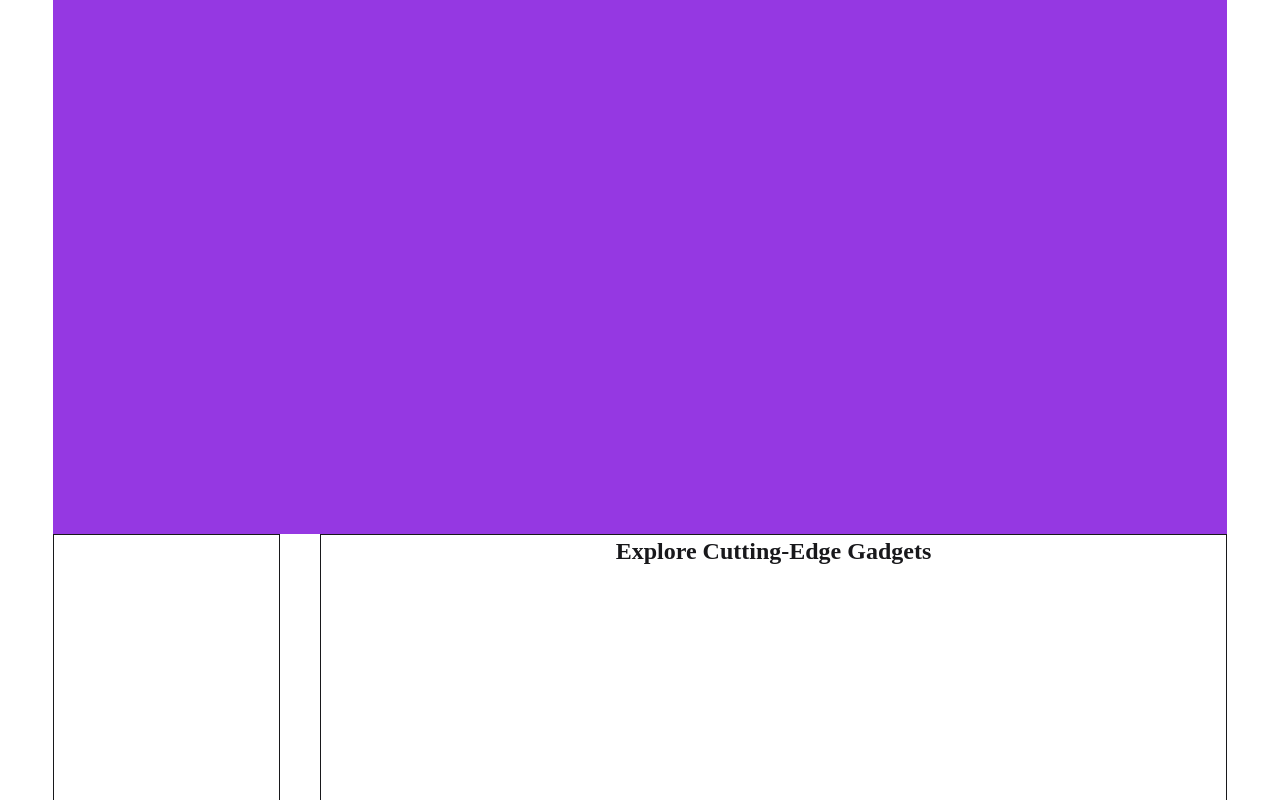
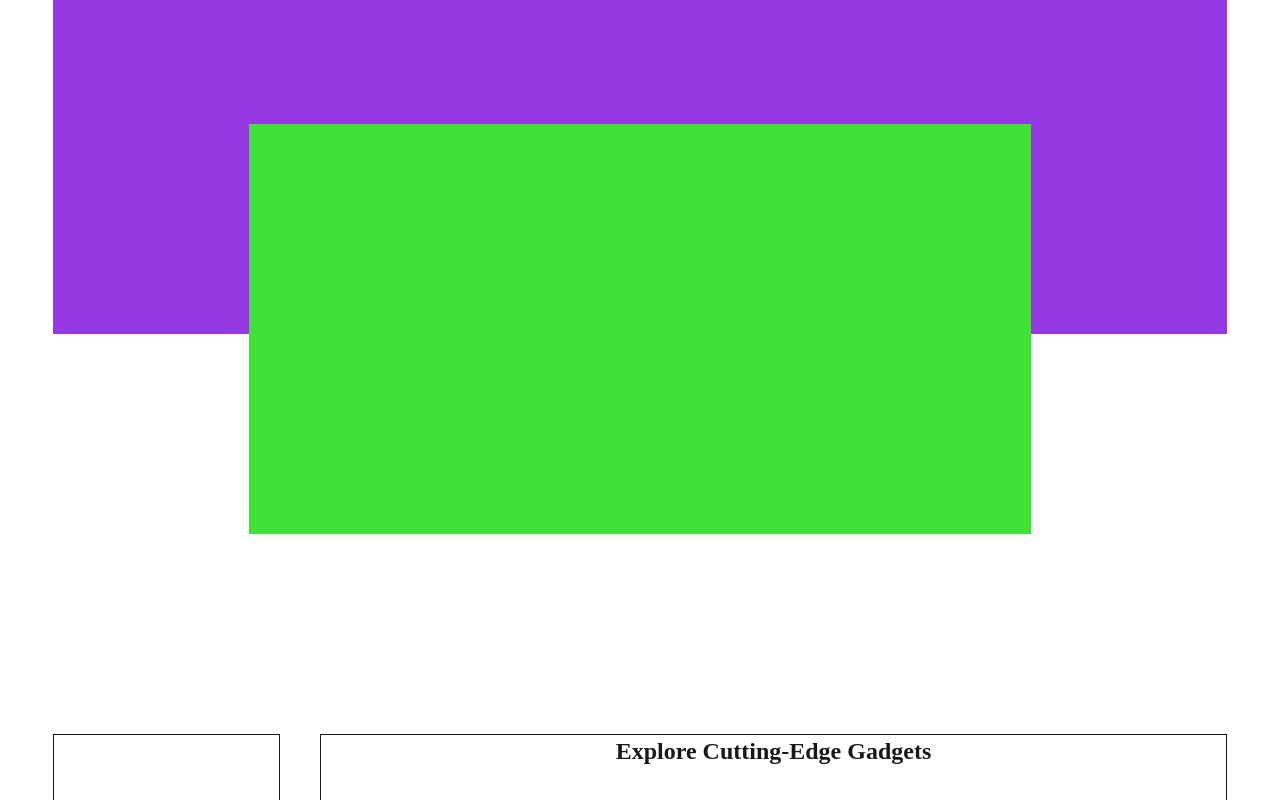
Before and after one commit to sadhin28/gadgetHeaven-A8, a React (Vite) app: page / in a window 1280 px wide. Shown: the part 340-1140 px from the top of the page. Built offline with nearby package versions, Linux system fonts and the light colour scheme.

Commit message:
add hero section

```diff
--- a/src/Components/Home.jsx
+++ b/src/Components/Home.jsx
@@ -3,10 +3,12 @@ import React from 'react';
 const Home = () => {
     return (
         <div className=''>
-           <div className='bg-[#9538E2] h-[810px]' >
+           <div className='mb-10 bg-[#9538E2] h-[510px] md:h-[610px]' >
+                <div className='mb-10 bg-[#41e238] h-[310px] w-8/12 relative top-100 mx-auto md:h-[410px]'>
 
+                </div>
            </div>
-            <div className='flex gap-10'>
+            <div className='flex gap-10 mt-100'>
                     <div className=' h-70 border w-3/12'>
 
                     </div>
--- a/src/Components/Nav/NavBar.jsx
+++ b/src/Components/Nav/NavBar.jsx
@@ -3,7 +3,7 @@ import { HiOutlineShoppingCart } from "react-icons/hi";
 import { AiOutlineHeart } from "react-icons/ai";
 
 import '../Nav/Navbar.css'
-import { useState } from "react";
+
 const Navbar = () => {
 
     const links =<>
@@ -12,7 +12,7 @@ const Navbar = () => {
          <NavLink to="/Dashboard">Dashboard</NavLink>
     </>
     return (
-        <div className="sticky  hover:shadow-sm top-0 z-30 navbar text-white bg-[#9538E2] transform-border scale-3d  ">
+        <div className="sticky  shadow-sm  top-0 z-30 navbar text-white bg-[#9538E2] transform-border scale-3d  ">
             <div className="navbar-start">
                 <div className="dropdown">
                     <div tabIndex={0} role="button" className="btn btn-ghost lg:hidden">
```
